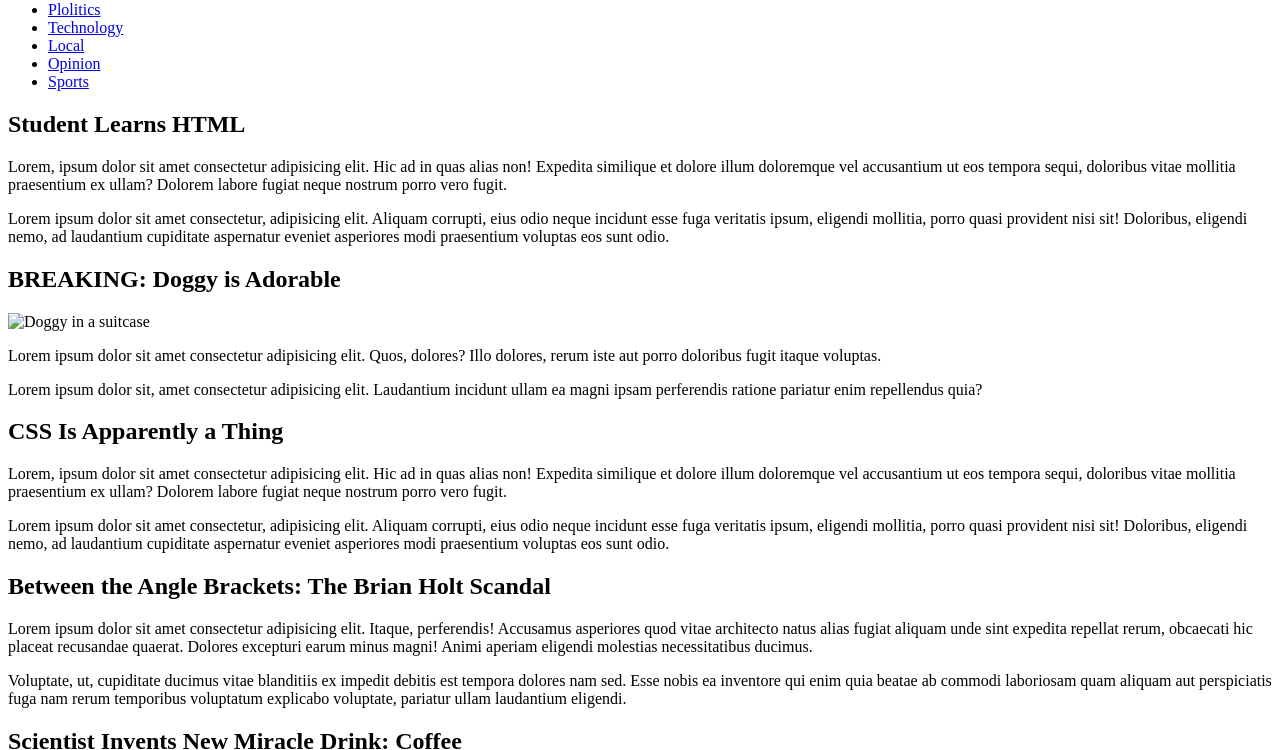
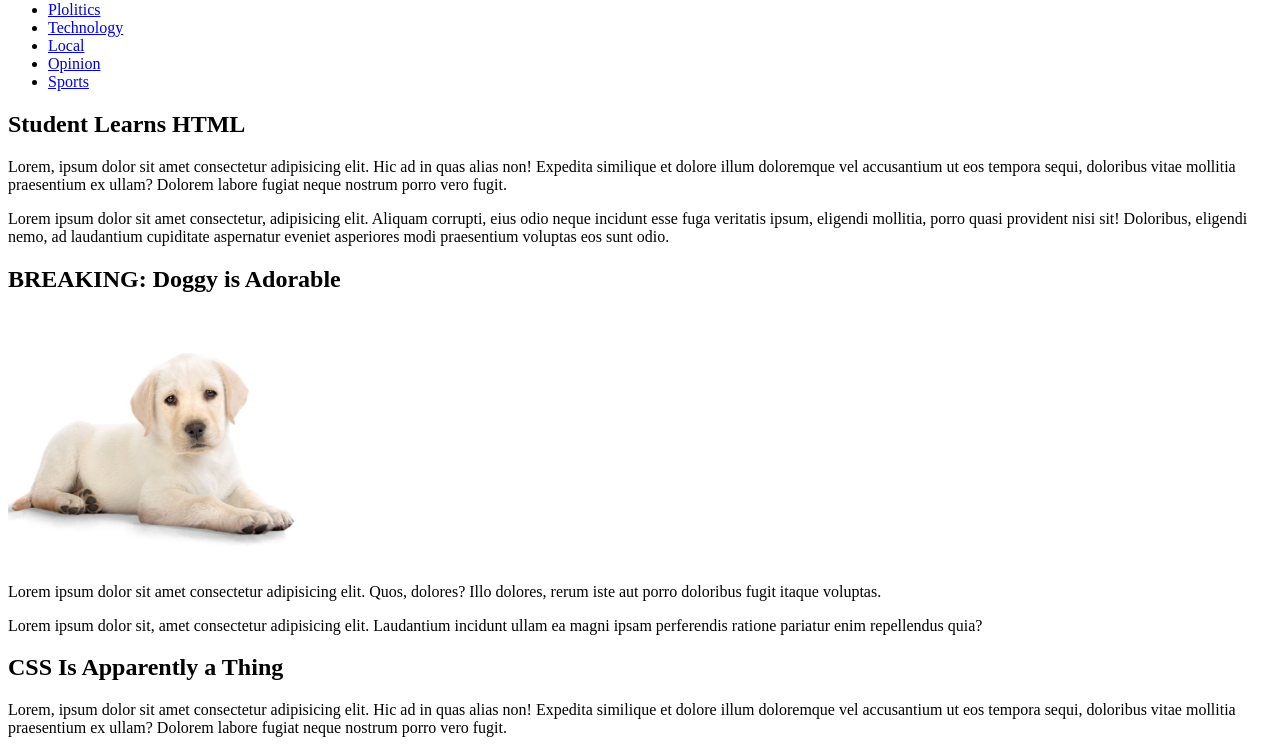
Before and after one commit to suketubpatel/complete-Intro-to-web, a plain HTML site: page news-papper/pages/index.html in a window 1280 px wide. Shown: the part 79-829 px from the top of the page. Drawn offline with Linux system fonts and the light colour scheme.

Commit message:
Doggy image added to newspaper html

```diff
--- a/news-papper/pages/index.html
+++ b/news-papper/pages/index.html
@@ -49,8 +49,10 @@
             <h2 class="article-title">BREAKING: Doggy is Adorable</h2>
             <img
               class="article-img"
-              src=""
+              src="../images/doggy.jpg"
               alt="Doggy in a suitcase"
+              width="300px"
+              height="250px"
             />
             <p class="article-text">
               Lorem ipsum dolor sit amet consectetur adipisicing elit. Quos,
```
Also changed, not shown: news-papper/images/doggy.jpg (added).
